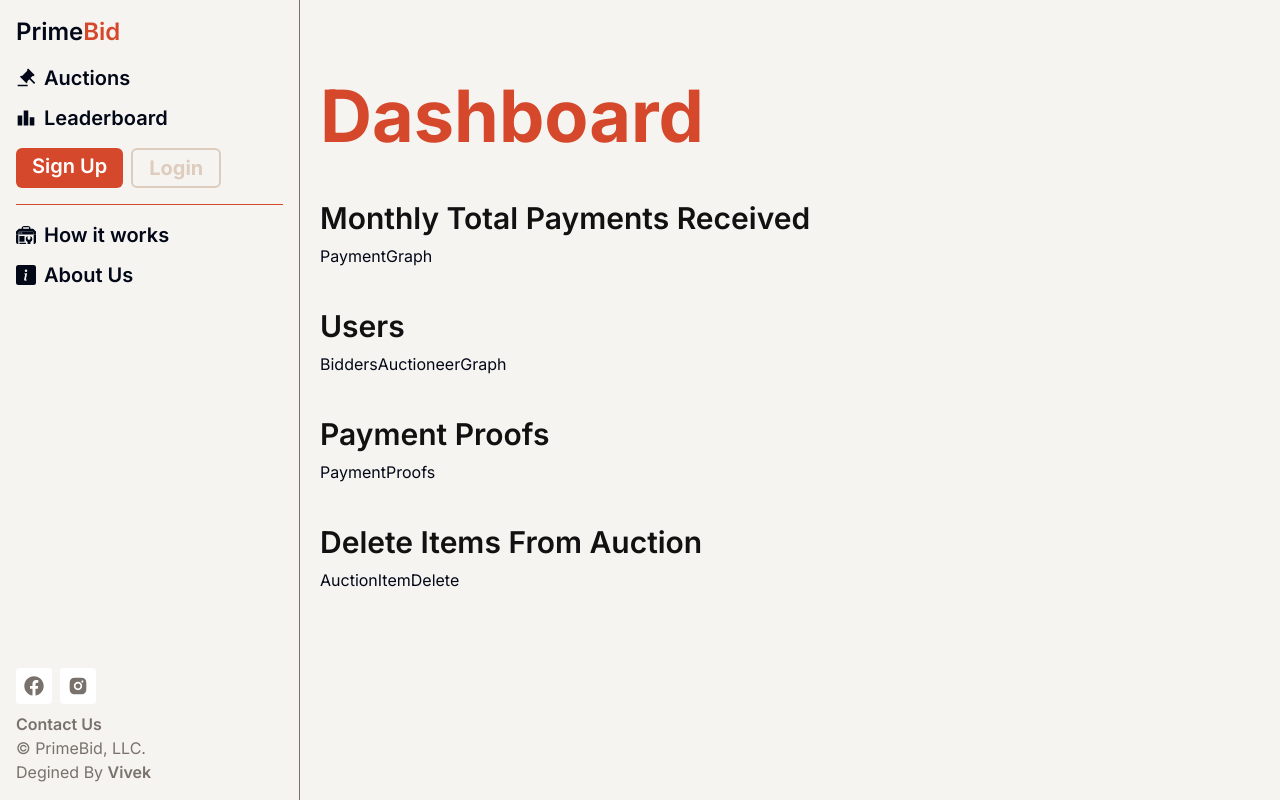
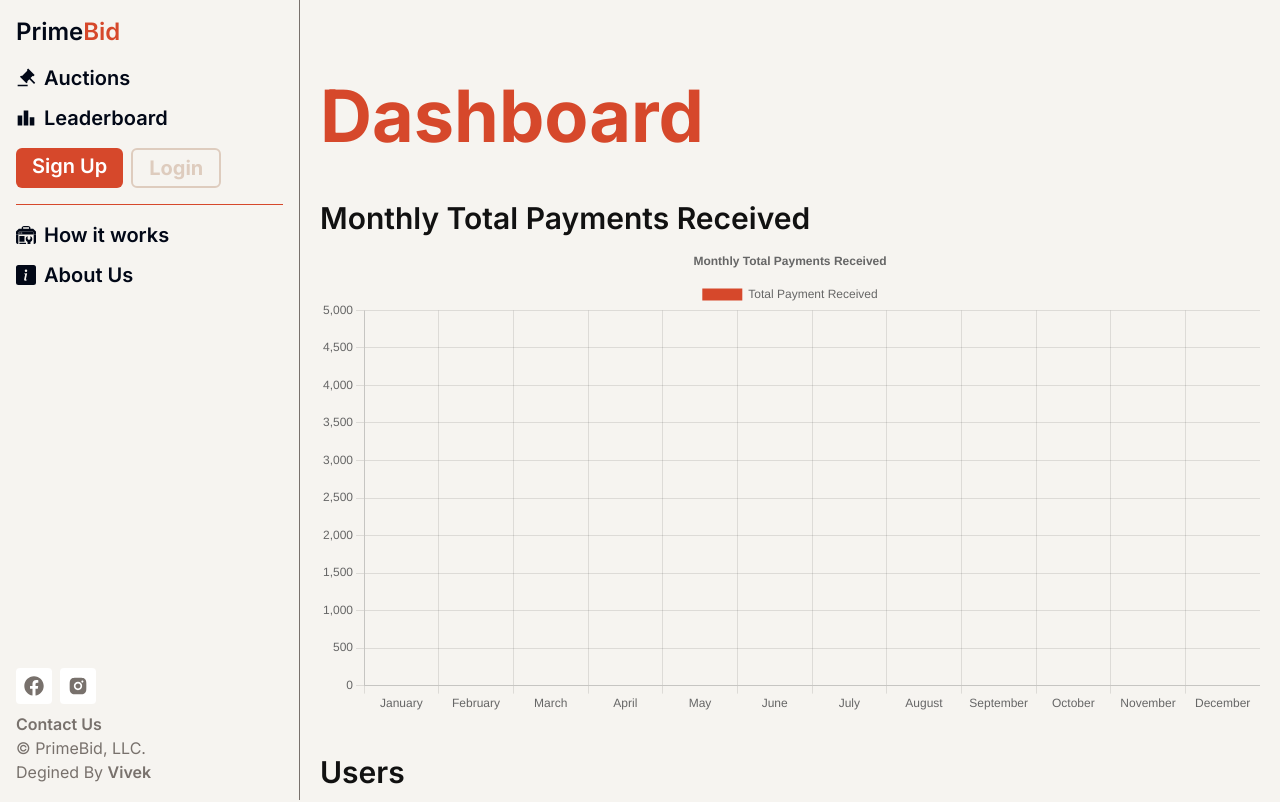
Before and after one commit to viv756/mern-auction-platform-frontend, a React (Vite) app: page /dashboard in a window 1280 px wide. Shown: the top 802 px of the page. Built offline with nearby package versions, Linux system fonts and the light colour scheme; no server answers.

Commit message:
create PaymentGraph

```diff
--- a/src/components/dashboard-sub-components/PaymentGraph.jsx
+++ b/src/components/dashboard-sub-components/PaymentGraph.jsx
@@ -1,7 +1,76 @@
-import React from "react";
+import {
+  Chart as ChartJS,
+  CategoryScale,
+  LinearScale,
+  BarElement,
+  Title,
+  Tooltip,
+  Legend,
+  LineElement,
+  PointElement,
+} from "chart.js";
+import { Bar } from "react-chartjs-2";
+import { useSelector } from "react-redux";
+
+ChartJS.register(
+  CategoryScale,
+  LinearScale,
+  BarElement,
+  Title,
+  Tooltip,
+  Legend,
+  LineElement,
+  PointElement
+);
 
 const PaymentGraph = () => {
-  return <div>PaymentGraph</div>;
+  const { monthlyRevenue } = useSelector((state) => state.superAdmin);
+
+  const data = {
+    labels: [
+      "January",
+      "February",
+      "March",
+      "April",
+      "May",
+      "June",
+      "July",
+      "August",
+      "September",
+      "October",
+      "November",
+      "December",
+    ],
+    datasets: [
+      {
+        label: "Total Payment Received",
+        data: monthlyRevenue,
+        backgroundColor: "#D6482B",
+      },
+    ],
+  };
+
+  const options = {
+    scales: {
+      y: {
+        beginAtZero: true,
+        max: 5000,
+        ticks: {
+          callback: function (value) {
+            return value.toLocaleString();
+          },
+        },
+      },
+    },
+    plugins: {
+      title: {
+        display: true,
+        text: "Monthly Total Payments Received",
+      },
+    },
+  };
+
+  return <Bar data={data} options={options} />;
 };
 
 export default PaymentGraph;
```
